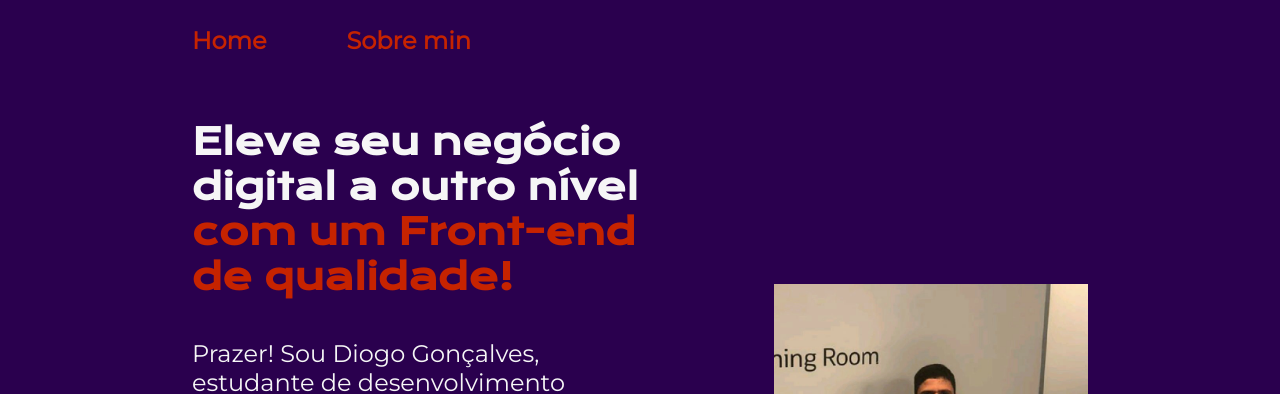
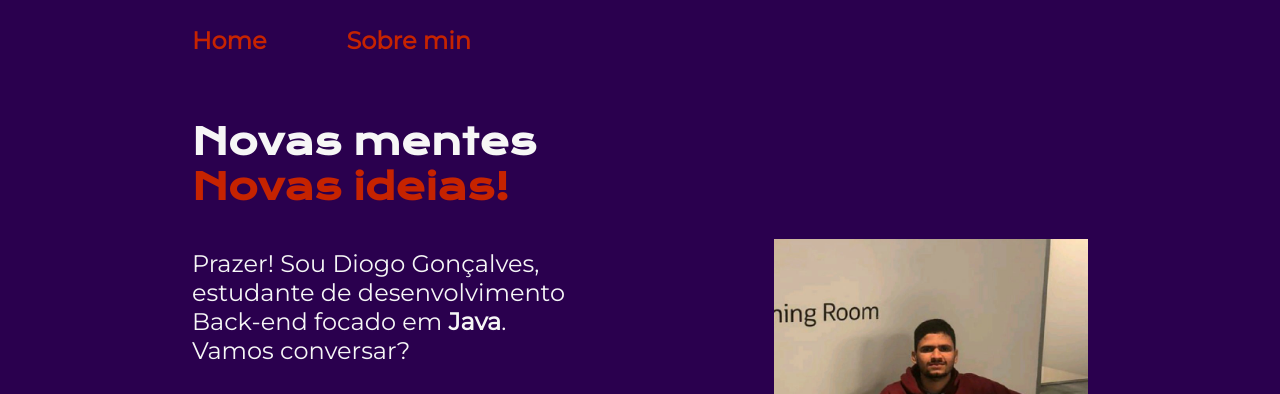
Before and after one commit to DiogoGoncal/treinoPortfolio, a plain HTML site: page index.html in a window 1280 px wide. Shown: the top 394 px of the page. Drawn offline with nearby package versions, Linux system fonts and the light colour scheme.

Commit message:
atualização titulo

```diff
--- a/index.html
+++ b/index.html
@@ -17,9 +17,8 @@
     </header>
     <main class="apresentacao">
         <section class="apresentacao__conteudo">
-            <h1 class="apresentacao__conteudo__titulo">Eleve seu negócio digital a outro nível<strong
-                    class="titulo-destaque"> com um Front-end de
-                    qualidade!</strong></h1>
+            <h1 class="apresentacao__conteudo__titulo">Novas mentes<strong
+                    class="titulo-destaque"> Novas ideias!</strong></h1>
             <p class="apresentacao__conteudo__texto">Prazer! Sou Diogo Gonçalves, estudante de desenvolvimento Back-end focado
                 em <strong>Java</strong>.
                   <br>Vamos conversar?</p>
```
